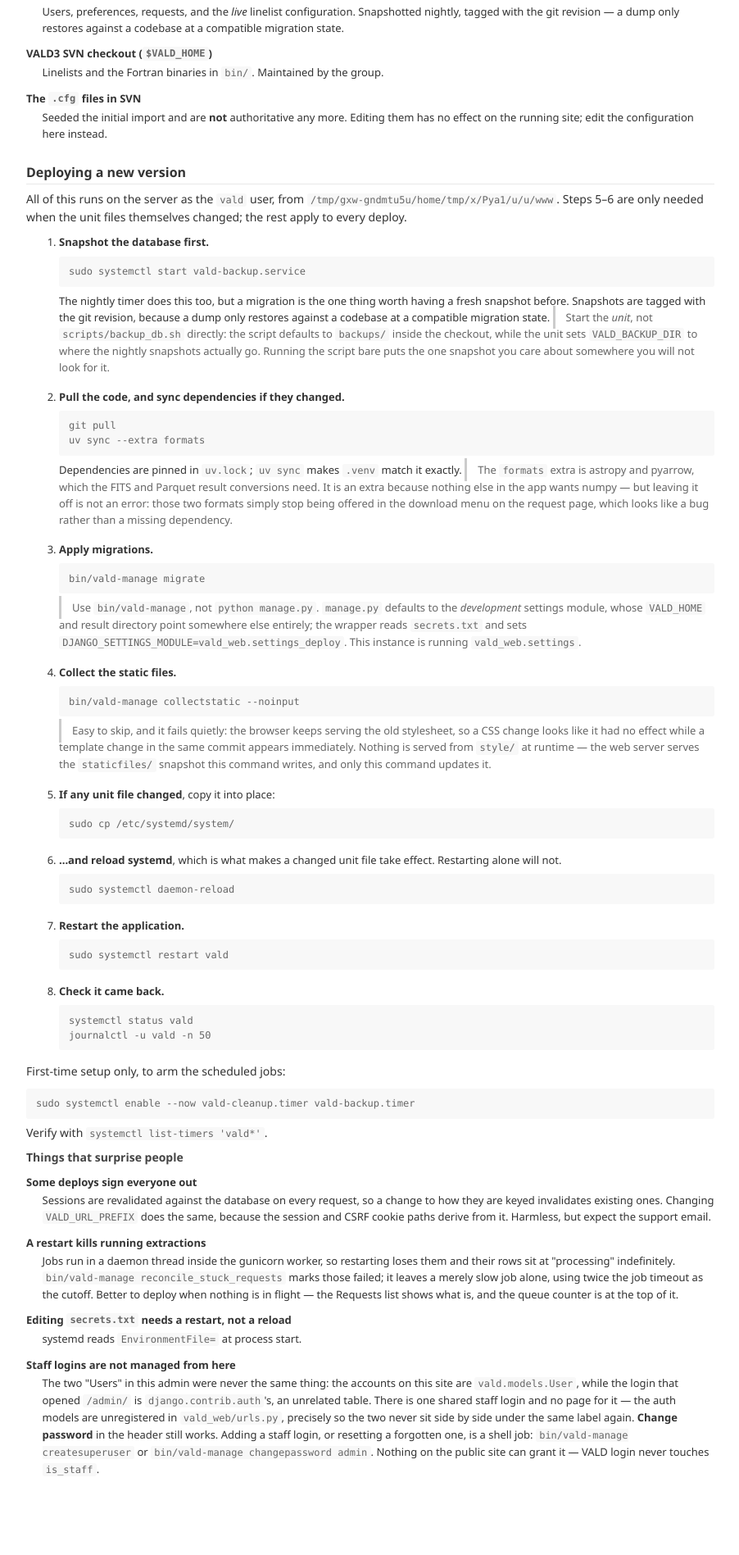
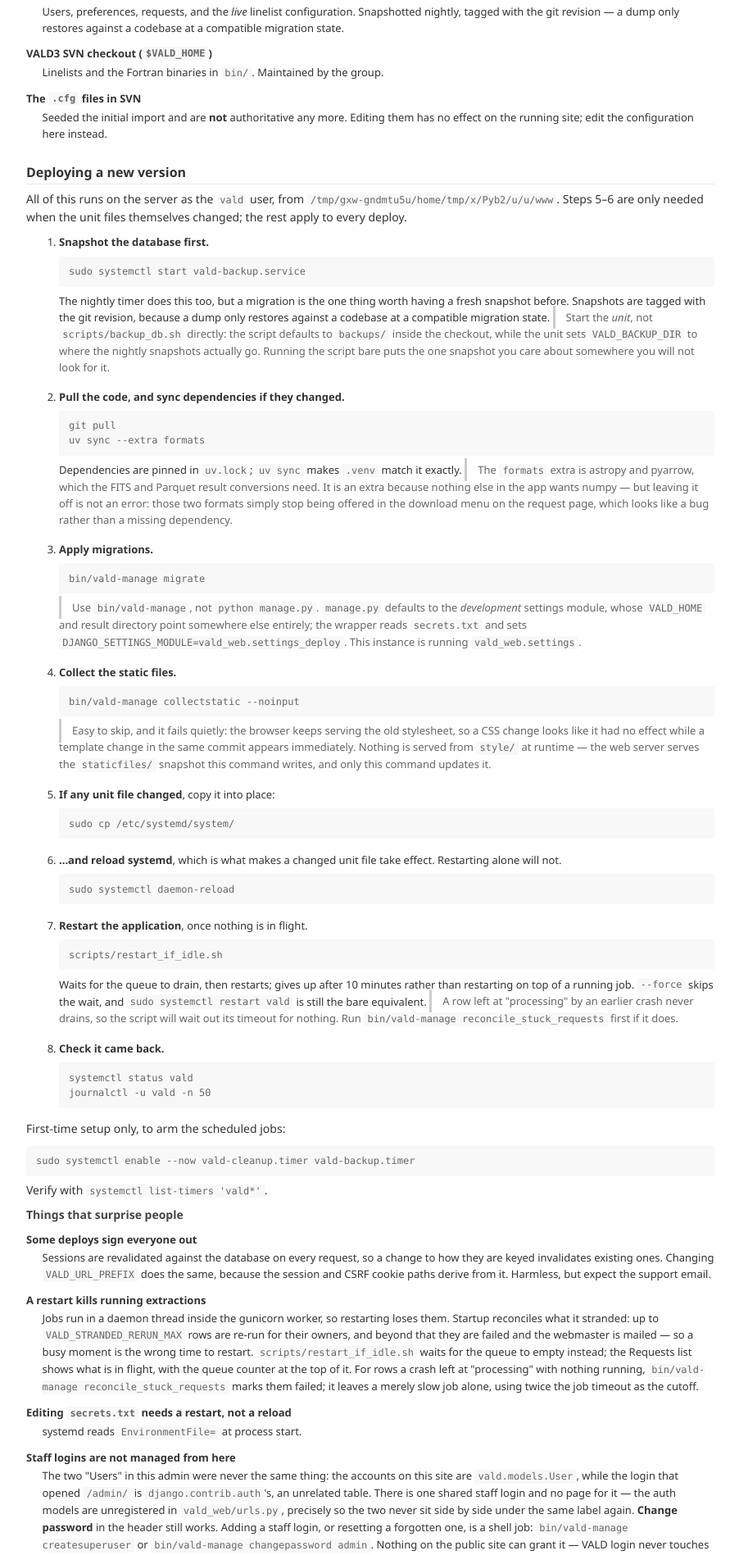
Before and after one commit to ivh/vald-www, a Django app: page /admin/help/ in a window 1280 px wide. Shown: the part 4590-6487 px from the top of the page at 82% size, without its empty margins (307-1209 px from the left). Before the commit the page ends 6390 px from the top, so only its background shows below. Run offline with Django 5.2, Linux system fonts and the light colour scheme; the visitor is signed in with stand-in values (Sample User, id 1); data that the repository does not hold is empty; parts of the project's set-up code (start-up, migrations or seed data) failed here and were passed over.

Commit message:
Add restart_if_idle.sh: restart the service only when no job is in flight
Co-Authored-By: Claude Opus 5 (1M context) <noreply@anthropic.com>

```diff
--- a/vald/templates/admin/vald/help.html
+++ b/vald/templates/admin/vald/help.html
@@ -398,8 +398,15 @@ uv sync --extra formats</pre>
     effect. Restarting alone will not.
     <pre>sudo systemctl daemon-reload</pre></li>
 
-  <li><b>Restart the application.</b>
-    <pre>sudo systemctl restart vald</pre></li>
+  <li><b>Restart the application</b>, once nothing is in flight.
+    <pre>scripts/restart_if_idle.sh</pre>
+    Waits for the queue to drain, then restarts; gives up after 10 minutes
+    rather than restarting on top of a running job. <code>--force</code> skips
+    the wait, and <code>sudo systemctl restart vald</code> is still the bare
+    equivalent.
+    <span class="note">A row left at "processing" by an earlier crash never
+    drains, so the script will wait out its timeout for nothing. Run
+    <code>bin/vald-manage reconcile_stuck_requests</code> first if it does.</span></li>
 
   <li><b>Check it came back.</b>
     <pre>systemctl status vald
@@ -421,11 +428,16 @@ Verify with <code>systemctl list-timers 'vald*'</code>.
 
   <dt>A restart kills running extractions</dt>
   <dd>Jobs run in a daemon thread inside the gunicorn worker, so restarting loses
-      them and their rows sit at "processing" indefinitely.
-      <code>bin/vald-manage reconcile_stuck_requests</code> marks those failed; it
-      leaves a merely slow job alone, using twice the job timeout as the cutoff.
-      Better to deploy when nothing is in flight &mdash; the Requests list shows
-      what is, and the queue counter is at the top of it.</dd>
+      them. Startup reconciles what it stranded: up to
+      <code>VALD_STRANDED_RERUN_MAX</code> rows are re-run for their owners, and
+      beyond that they are failed and the webmaster is mailed &mdash; so a busy
+      moment is the wrong time to restart. <code>scripts/restart_if_idle.sh</code>
+      waits for the queue to empty instead; the Requests list shows what is in
+      flight, with the queue counter at the top of it. For rows a crash left at
+      "processing" with nothing running,
+      <code>bin/vald-manage reconcile_stuck_requests</code> marks them failed; it
+      leaves a merely slow job alone, using twice the job timeout as the
+      cutoff.</dd>
 
   <dt>Editing <code>secrets.txt</code> needs a restart, not a reload</dt>
   <dd>systemd reads <code>EnvironmentFile=</code> at process start.</dd>
```
Also changed, not shown: 2 other files.
